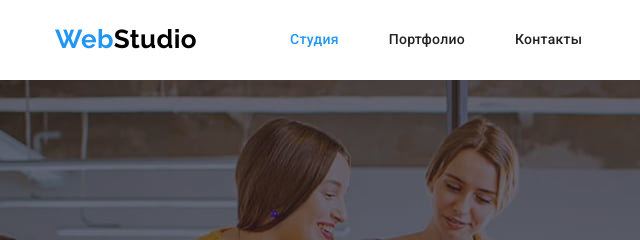
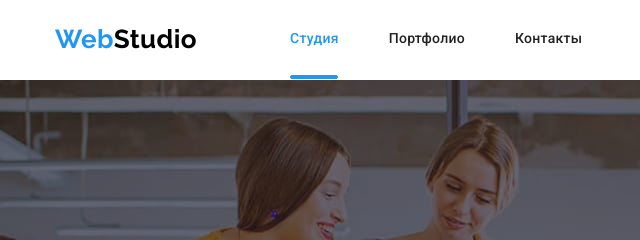
Before and after one commit to PavelBulaienko/goit-markup-hw-05, a plain HTML site: page index.html in a window 1280 px wide. Shown: the top 240 px of the page, 0-640 px from the left. Drawn offline with nearby package versions, Linux system fonts and the light colour scheme.

Commit message:
Сделал подсветку текущей страницы

```diff
--- a/css/style.css
+++ b/css/style.css
@@ -69,6 +69,7 @@ h3 {
 }
 .nav-item {
   margin-right: 50px;
+  position: relative;
 }
 .nav-item:last-child {
   margin-right: 0;
@@ -96,10 +97,28 @@ h3 {
 .nav .studio {
   color: var(--blue);
 }
-.nav > li > a:focus,
-.nav > li > a:hover {
+
+.studio > .nav-link::after {
+  content: "";
+  position: absolute;
+  bottom: -32px;
+  left: 0;
+  height: 4px;
+  min-width: 48px;
+  border: 1px solid var(--blue);
+  border-radius: 2px;
+  overflow: visible;
+  background-color: var(--blue);
+}
+.nav-link:hover,
+.nav-link:focus {
   color: var(--blue);
 }
+
+.nav-link {
+  display: block;
+}
+
 .addr > a {
   font-style: normal;
   font-weight: 500;
--- a/css/styleportf.css
+++ b/css/styleportf.css
@@ -93,6 +93,7 @@ h3 {
 }
 .nav-item {
   margin-right: 49px;
+  position: relative;
 }
 .nav-item:last-child {
   margin-right: 0;
@@ -107,8 +108,22 @@ h3 {
 .nav .portfolio {
   color: var(--blue);
 }
-.nav > li > a:focus,
-.nav > li > a:hover {
+.portfolio > .nav-link::after {
+  width: 77px;
+
+  content: "";
+  position: absolute;
+  bottom: -25px;
+  left: 0;
+  height: 4px;
+  min-width: 48px;
+  border: 1px solid var(--blue);
+  border-radius: 2px;
+  overflow: visible;
+  background-color: var(--blue);
+}
+.nav-link:hover,
+.nav-link:focus {
   color: var(--blue);
 }
 .addr {
--- a/index.html
+++ b/index.html
@@ -17,9 +17,9 @@
             <nav class="nav-logo-list">
               <a href="./index.html" class="logo"><span class="web">Web</span><span class="stud">Studio</span></a>
               <ul class="nav list nav-list">
-                <li  class="nav-item"><a href="./index.html" class="studio">Студия</a></li>
-                <li  class="nav-item"><a href="./portfolio.html" class="portfolio">Портфолио</a></li>
-                <li  class="nav-item"><a href="#contacts">Контакты</a></li>
+                <li  class="nav-item studio" class="studio"><a href="./index.html" class="studio nav-link">Студия</a></li>
+                <li  class="nav-item portfolio"><a href="./portfolio.html" class="portfolio nav-link">Портфолио</a></li>
+                <li  class="nav-item contacts"><a href="#contacts" class="contacts nav-link">Контакты</a></li>
               </ul>
             </nav>
             <address class="addr">
```
Also changed, not shown: portfolio.html (+3 -3 lines).
